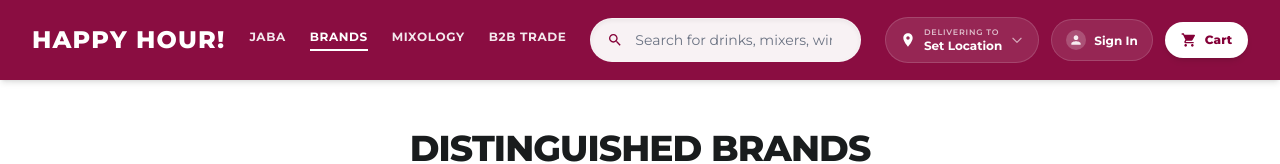
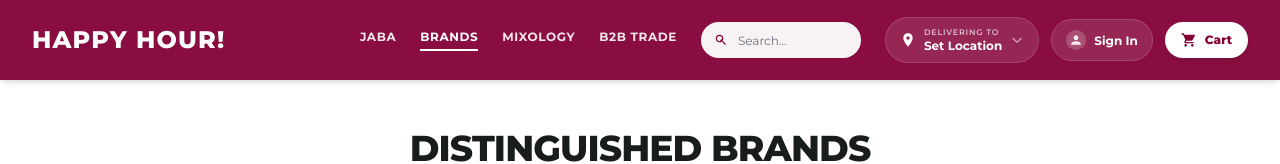
Before and after one commit to MbuguajN/Fast_Cart, a Next.js app: page /brands in a window 1280 px wide. Shown: the top 164 px of the page. Built offline with nearby package versions, Linux system fonts and the light colour scheme; no server answers.

Commit message:
feat: add expandable search bar with click-outside handling in desktop header

```diff
--- a/components/Header.js
+++ b/components/Header.js
@@ -1,14 +1,29 @@
 'use client';
 
-import { useState, useEffect } from 'react';
+import { useState, useEffect, useRef } from 'react';
 import Link from 'next/link';
 import { usePathname } from 'next/navigation';
 
 export default function Header({ location, onLocationSet, onSearch, cartCount = 0, onOpenCart, onOpenAccount, user }) {
   const [searchQuery, setSearchQuery] = useState('');
+  const [isSearchFocused, setIsSearchFocused] = useState(false);
+  const searchInputRef = useRef(null);
+  const searchContainerRef = useRef(null);
   const [logo, setLogo] = useState(null);
   const [loaded, setLoaded] = useState(false);
   const pathname = usePathname();
+
+  const isSearchExpanded = isSearchFocused || Boolean(searchQuery);
+
+  useEffect(() => {
+    const handleClickOutside = (event) => {
+      if (searchContainerRef.current && !searchContainerRef.current.contains(event.target)) {
+        setIsSearchFocused(false);
+      }
+    };
+    document.addEventListener('mousedown', handleClickOutside);
+    return () => document.removeEventListener('mousedown', handleClickOutside);
+  }, []);
 
   const isJaba = pathname?.includes('/jaba') || pathname?.includes('/brands/jaba');
   const isBrands = pathname?.startsWith('/brands') && !pathname?.includes('/brands/jaba');
@@ -105,26 +120,28 @@ export default function Header({ location, onLocationSet, onSearch, cartCount =
         </div>
       </div>
 
-      {/* Desktop Layout (≥ md): Logo -> Clean Nav Links -> Search Bar -> Delivery Address -> User Account -> Cart */}
-      <div className="hidden md:flex justify-between items-center px-8 h-20 max-w-7xl mx-auto w-full gap-6">
+      {/* Desktop Layout (≥ md): Logo on left, Nav + Search + Actions grouped on right */}
+      <div className="hidden md:flex justify-between items-center px-4 lg:px-8 h-20 max-w-7xl mx-auto w-full gap-3 lg:gap-6">
         {/* 1. Left: Brand Logo */}
         <div className="flex items-center flex-shrink-0">
           <Link href="/" className="flex items-center hover:opacity-95 transition-opacity" title="Happy Hour / LiquorDash Home">
             {loaded && logo ? (
-              <img src={logo} alt="Logo" className="max-h-14 w-auto object-contain" />
+              <img src={logo} alt="Logo" className="max-h-11 lg:max-h-14 w-auto object-contain" />
             ) : (
-              <span className="text-white font-extrabold text-2xl tracking-wider uppercase" style={{ fontFamily: 'Montserrat, sans-serif' }}>
+              <span className="text-white font-extrabold text-xl lg:text-2xl tracking-wider uppercase" style={{ fontFamily: 'Montserrat, sans-serif' }}>
                 HAPPY HOUR!
               </span>
             )}
           </Link>
         </div>
 
-        {/* 2. Clean, Refined Navigation Links */}
-        <nav className="flex items-center gap-6 flex-shrink-0">
+        {/* Right Group: Nav Links + Search Bar + Action Buttons */}
+        <div className="flex items-center gap-3 lg:gap-6 flex-shrink-0">
+          {/* 2. Navigation Links */}
+          <nav className="flex items-center gap-3 lg:gap-6 flex-shrink-0">
             <Link
               href="/brands/jaba"
-            className={`text-xs font-bold uppercase tracking-wider transition-colors pb-1 border-b-2 ${
+              className={`text-[11px] lg:text-xs font-bold uppercase tracking-wider transition-colors pb-1 border-b-2 ${
                 isJaba
                   ? 'text-amber-300 border-amber-300'
                   : 'text-white/90 hover:text-white border-transparent hover:border-white/40'
@@ -136,7 +153,7 @@ export default function Header({ location, onLocationSet, onSearch, cartCount =
 
             <Link
               href="/brands"
-            className={`text-xs font-bold uppercase tracking-wider transition-colors pb-1 border-b-2 ${
+              className={`text-[11px] lg:text-xs font-bold uppercase tracking-wider transition-colors pb-1 border-b-2 ${
                 isBrands
                   ? 'text-white border-white'
                   : 'text-white/90 hover:text-white border-transparent hover:border-white/40'
@@ -148,7 +165,7 @@ export default function Header({ location, onLocationSet, onSearch, cartCount =
 
             <Link
               href="/mixology"
-            className={`text-xs font-bold uppercase tracking-wider transition-colors pb-1 border-b-2 ${
+              className={`text-[11px] lg:text-xs font-bold uppercase tracking-wider transition-colors pb-1 border-b-2 ${
                 isMixology
                   ? 'text-white border-white font-black'
                   : 'text-white/90 hover:text-white border-transparent hover:border-white/40'
@@ -162,7 +179,7 @@ export default function Header({ location, onLocationSet, onSearch, cartCount =
               href="/trade"
               target="_blank"
               rel="noopener noreferrer"
-            className={`text-xs font-bold uppercase tracking-wider transition-colors pb-1 border-b-2 ${
+              className={`text-[11px] lg:text-xs font-bold uppercase tracking-wider transition-colors pb-1 border-b-2 ${
                 isTrade
                   ? 'text-pink-200 border-pink-300'
                   : 'text-white/90 hover:text-pink-200 border-transparent hover:border-pink-300/60'
@@ -173,42 +190,70 @@ export default function Header({ location, onLocationSet, onSearch, cartCount =
             </Link>
           </nav>
 
-        {/* 3. Center Search Bar */}
-        <div className="flex-1 max-w-md">
-          <div className="relative group">
-            <div className="w-full h-11 bg-white/95 hover:bg-white border border-transparent focus-within:border-white rounded-full flex items-center px-4 shadow-inner transition-all duration-300">
-              <svg className="w-4 h-4 flex-shrink-0" style={{ color: '#840037' }} fill="currentColor" viewBox="0 0 24 24">
-                <path d="M15.5 14h-.79l-.28-.27C15.41 12.59 16 11.11 16 9.5 16 5.91 13.09 3 9.5 3S3 5.91 3 9.5 5.91 16 9.5 16c1.61 0 3.09-.59 4.23-1.57l.27.28v.79l5 4.99L20.49 19l-4.99-5zm-6 0C7.01 14 5 11.99 5 9.5S7.01 5 9.5 5 14 7.01 14 9.5 11.99 14 9.5 14z"/>
+          {/* 3. Search Bar (Compact by default, smoothly expandable on click/focus) */}
+          <div className="flex items-center flex-shrink-0" ref={searchContainerRef}>
+            <div
+              onClick={() => {
+                setIsSearchFocused(true);
+                searchInputRef.current?.focus();
+              }}
+              className={`relative flex items-center h-9 rounded-full bg-white/95 hover:bg-white border cursor-pointer transition-all duration-300 ease-out shadow-xs ${
+                isSearchExpanded
+                  ? 'w-48 md:w-56 lg:w-72 border-white shadow-md ring-2 ring-white/30'
+                  : 'w-24 md:w-28 lg:w-40 border-white/20 hover:border-white/50'
+              }`}
+            >
+              <div className="pl-2.5 lg:pl-3 pr-1 flex items-center justify-center flex-shrink-0">
+                <svg className="w-3.5 h-3.5 flex-shrink-0" style={{ color: '#840037' }} fill="currentColor" viewBox="0 0 24 24">
+                  <path d="M15.5 14h-.79l-.28-.27C15.41 12.59 16 11.11 16 9.5 16 5.91 13.09 3 9.5 3S3 5.91 3 9.5 5.91 16 9.5 16c1.61 0 3.09-.59 4.23-1.57l.27.28v.79l5 4.99L20.49 19l-4.99-5zm-6 0C7.01 14 5 11.99 5 9.5S7.01 5 9.5 5 14 7.01 14 9.5 14z"/>
                 </svg>
+              </div>
               <input
-                className="w-full h-full bg-transparent border-none text-gray-900 placeholder-gray-500 text-sm px-3 focus:ring-0 outline-none"
+                ref={searchInputRef}
+                className="w-full h-full bg-transparent border-none text-gray-900 placeholder-gray-500 text-xs px-1 lg:px-1.5 focus:ring-0 outline-none cursor-text truncate"
                 style={{ fontFamily: 'Montserrat, sans-serif' }}
-                placeholder="Search for drinks, mixers, wine..."
+                placeholder={isSearchExpanded ? 'Search drinks, mixers...' : 'Search...'}
                 type="text"
                 value={searchQuery}
-                onChange={(e) => { setSearchQuery(e.target.value); onSearch?.(e.target.value); }}
+                onFocus={() => setIsSearchFocused(true)}
+                onKeyDown={(e) => {
+                  if (e.key === 'Escape') {
+                    searchInputRef.current?.blur();
+                    setIsSearchFocused(false);
+                  }
+                }}
+                onChange={(e) => {
+                  setSearchQuery(e.target.value);
+                  onSearch?.(e.target.value);
+                }}
               />
               {searchQuery && (
                 <button
-                  onClick={() => { setSearchQuery(''); onSearch?.(''); }}
-                  className="flex-shrink-0 w-5 h-5 flex items-center justify-center rounded-full hover:bg-gray-100 transition-colors"
+                  type="button"
+                  onClick={(e) => {
+                    e.stopPropagation();
+                    setSearchQuery('');
+                    onSearch?.('');
+                    searchInputRef.current?.focus();
+                  }}
+                  className="flex-shrink-0 w-5 h-5 mr-1.5 flex items-center justify-center rounded-full hover:bg-gray-100 text-gray-400 hover:text-gray-600 transition-colors cursor-pointer"
+                  title="Clear search"
                 >
-                  <svg className="w-3.5 h-3.5 text-gray-400" fill="none" stroke="currentColor" viewBox="0 0 24 24">
+                  <svg className="w-3 h-3" fill="none" stroke="currentColor" viewBox="0 0 24 24">
                     <path strokeLinecap="round" strokeLinejoin="round" strokeWidth={2.5} d="M6 18L18 6M6 6l12 12" />
                   </svg>
                 </button>
               )}
             </div>
           </div>
-        </div>
 
-        {/* 4. Right: Delivering To, User Account, Cart */}
-        <div className="flex items-center gap-3 flex-shrink-0">
+          {/* 4. Delivering To, User Account, Cart */}
+          <div className="flex items-center gap-2 lg:gap-3 flex-shrink-0">
             {/* Delivering To Indicator */}
             <button
               type="button"
               onClick={() => onLocationSet?.(null)}
-            className="flex items-center gap-2 cursor-pointer bg-white/10 hover:bg-white/20 active:scale-95 px-3.5 py-2 rounded-full transition-all text-left group border border-white/15"
+              className="flex items-center gap-1.5 lg:gap-2 cursor-pointer bg-white/10 hover:bg-white/20 active:scale-95 px-2.5 lg:px-3.5 py-2 rounded-full transition-all text-left group border border-white/15"
               title="Click to set or change your delivery address"
             >
               <svg className="w-4 h-4 text-white group-hover:scale-110 transition-transform flex-shrink-0" fill="currentColor" viewBox="0 0 24 24">
@@ -218,7 +263,7 @@ export default function Header({ location, onLocationSet, onSearch, cartCount =
                 <span className="text-[8px] uppercase tracking-widest text-white/70 font-semibold" style={{ fontFamily: 'Montserrat, sans-serif' }}>
                   Delivering to
                 </span>
-              <span className="text-xs text-white font-bold truncate max-w-[120px]" style={{ fontFamily: 'Montserrat, sans-serif' }}>
+                <span className="text-xs text-white font-bold truncate max-w-[70px] lg:max-w-[120px]" style={{ fontFamily: 'Montserrat, sans-serif' }}>
                   {location?.text ? location.text.split(',')[0] : 'Set Location'}
                 </span>
               </div>
@@ -230,7 +275,7 @@ export default function Header({ location, onLocationSet, onSearch, cartCount =
             {/* User Account / Profile Button */}
             <button
               onClick={() => onOpenAccount?.()}
-            className="text-white text-xs font-semibold hover:text-white/80 transition-all flex items-center gap-2 bg-white/10 hover:bg-white/20 active:scale-95 px-3.5 py-2.5 rounded-full border border-white/15 cursor-pointer"
+              className="text-white text-xs font-semibold hover:text-white/80 transition-all flex items-center gap-2 bg-white/10 hover:bg-white/20 active:scale-95 px-2.5 lg:px-3.5 py-2.5 rounded-full border border-white/15 cursor-pointer"
               style={{ fontFamily: 'Montserrat, sans-serif' }}
               title={user ? `${user.name || user.phone} - View Account & Orders` : 'Sign in to view orders and profile'}
             >
@@ -243,8 +288,8 @@ export default function Header({ location, onLocationSet, onSearch, cartCount =
                   </svg>
                 )}
               </div>
-            <div className="flex flex-col text-left">
-              <span className="truncate max-w-[80px] text-xs font-bold leading-tight">
+              <div className="hidden lg:flex flex-col text-left">
+                <span className="truncate max-w-[70px] lg:max-w-[90px] text-xs font-bold leading-tight">
                   {user ? (user.name || user.phone) : 'Sign In'}
                 </span>
               </div>
@@ -253,13 +298,13 @@ export default function Header({ location, onLocationSet, onSearch, cartCount =
             {/* Cart Button */}
             <button
               onClick={() => onOpenCart?.()}
-            className="flex items-center gap-2 bg-white text-[#840037] hover:bg-amber-300 hover:text-gray-950 px-4 py-2.5 rounded-full font-extrabold text-xs shadow-md transition-all active:scale-95 cursor-pointer"
+              className="flex items-center gap-2 bg-white text-[#840037] hover:bg-amber-300 hover:text-gray-950 px-3 lg:px-4 py-2.5 rounded-full font-extrabold text-xs shadow-md transition-all active:scale-95 cursor-pointer"
               style={{ fontFamily: 'Montserrat, sans-serif' }}
             >
               <svg className="w-4 h-4" fill="currentColor" viewBox="0 0 24 24">
                 <path d="M7 18c-1.1 0-1.99.9-1.99 2S5.9 22 7 22s2-.9 2-2-.9-2-2-2zM1 2v2h2l3.6 7.59-1.35 2.45c-.16.28-.25.61-.25.96 0 1.1.9 2 2 2h12v-2H7.42c-.14 0-.25-.11-.25-.25l.03-.12.9-1.63h7.45c.75 0 1.41-.41 1.75-1.03l3.58-6.49c.08-.14.12-.31.12-.48 0-.55-.45-1-1-1H5.21l-.94-2H1zm16 16c-1.1 0-1.99.9-1.99 2s.89 2 1.99 2 2-.9 2-2-.9-2-2-2z" />
               </svg>
-            <span>Cart</span>
+              <span className="hidden sm:inline">Cart</span>
               {cartCount > 0 && (
                 <span className="bg-[#840037] text-white text-[10px] font-black px-1.5 py-0.5 rounded-full shadow-xs">
                   {cartCount}
@@ -268,6 +313,7 @@ export default function Header({ location, onLocationSet, onSearch, cartCount =
             </button>
           </div>
         </div>
+      </div>
     </header>
   );
 }
```
Lines whose indentation alone changed are shown as unchanged.
